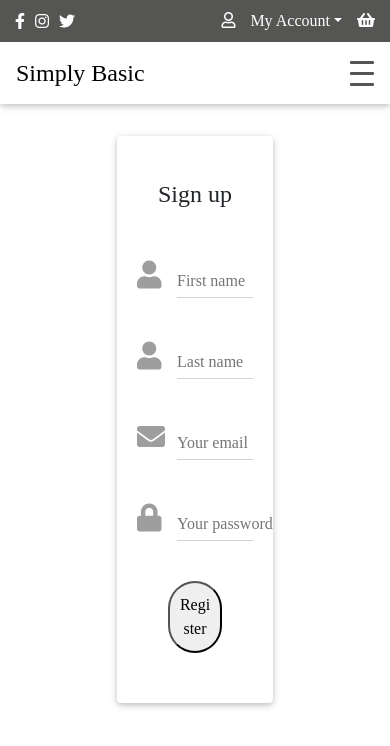
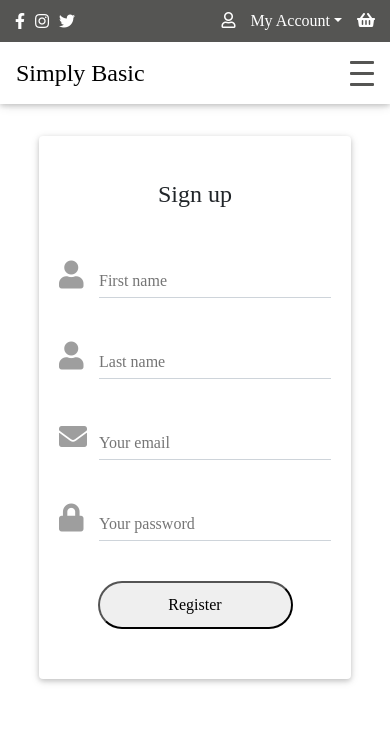
Before and after one commit to alyssariah/clothing-store-frontend, a React (Create React App) app: page /signup in a window 390 px wide. Shown: the top 746 px of the page. Built offline with nearby package versions, Linux system fonts and the light colour scheme; no server answers; a web font is replaced by a local one.

Commit message:
responsive

```diff
--- a/src/components/LogIn.js
+++ b/src/components/LogIn.js
@@ -39,10 +39,10 @@ const LogIn = (props) => {
 
   }
   return (
-    <>
+    <div className="formPage">
       <MDBRow >
         <MDBCol md="0">
-          <MDBCard style={{width:'40vw'}}>
+          <MDBCard>
             <MDBCardBody >
               <form onSubmit={handleLogIn}  >
                 <p className="h4 text-center py-4">Login</p>
@@ -68,7 +68,7 @@ const LogIn = (props) => {
                   />
                 </div>
                 <div className="text-center"  style={{margin: '0', paddingBottom: '30px'}}>
-                  <button className='cart-btn' style={{margin: '0', width: '14vw', borderRadius: '60px', padding:'10px'}}type="submit">
+                  <button className='cart-btn' style={{margin: '0', borderRadius: '60px', padding:'10px'}}type="submit">
                     LogIn
                   </button>
                 </div>
@@ -79,7 +79,7 @@ const LogIn = (props) => {
         </MDBCol>
       </MDBRow>
       {verify && <Redirect to="/" />}
-    </>
+    </div>
   );
 };
 
--- a/src/components/SignUp.js
+++ b/src/components/SignUp.js
@@ -50,10 +50,10 @@ function SignUp(props){
 
   }
   return (
-    <>
+    <div className="formPage">
       <MDBRow >
         <MDBCol md='0'>
-          <MDBCard style={{width:'40vw'}}>
+          <MDBCard >
             <MDBCardBody>
               <form onSubmit={handleSignUp}>
                 <p className="h4 text-center py-4">Sign up</p>
@@ -89,15 +89,6 @@ function SignUp(props){
                     success="right"
                     onChange={handleEmail}
                   />
-                  {/* <MDBInput
-                    label="Confirm your email"
-                    icon="exclamation-triangle"
-                    group
-                    type="text"
-                    validate
-                    error="wrong"
-                    success="right"
-                  /> */}
                   <MDBInput
                     label="Your password"
                     icon="lock"
@@ -108,7 +99,7 @@ function SignUp(props){
                   />
                 </div>
                 <div className="text-center"  style={{margin: '0', paddingBottom: '30px'}}>
-                  <button className='cart-btn' style={{margin: '0', width: '14vw', borderRadius: '60px', padding:'10px'}}type="submit">
+                  <button className='cart-btn' style={{margin: '0', borderRadius: '60px', padding:'10px'}}type="submit">
                     Register
                   </button>
                 </div>
@@ -118,7 +109,7 @@ function SignUp(props){
         </MDBCol>
       </MDBRow>
     {verify && <Redirect to="/" />}
-    </>
+    </div>
   );
 };
 
--- a/src/sass/App.sass
+++ b/src/sass/App.sass
@@ -19,6 +19,12 @@ body
         @include center
         width: 100vw
         margin: 0
+.formPage
+    .card
+        width: 80vw
+    button
+        width: 50vw
+
 
 header
     height: 5vh
@@ -70,3 +76,8 @@ header
         padding-top: 10vh
     header
         height: 4vh
+    .formPage
+        .card
+            width: 40vw
+        button
+            width: 14vw
```
